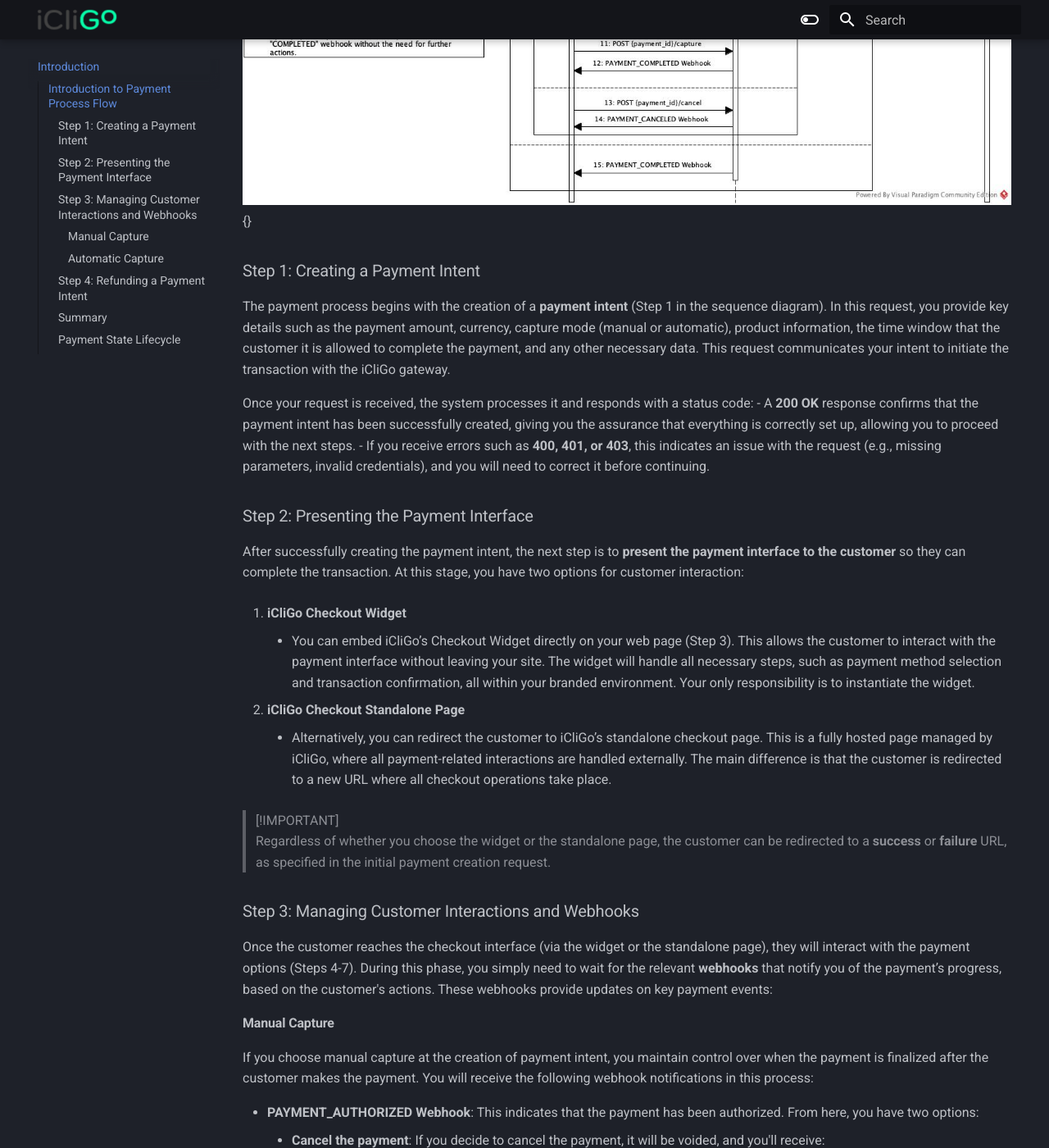
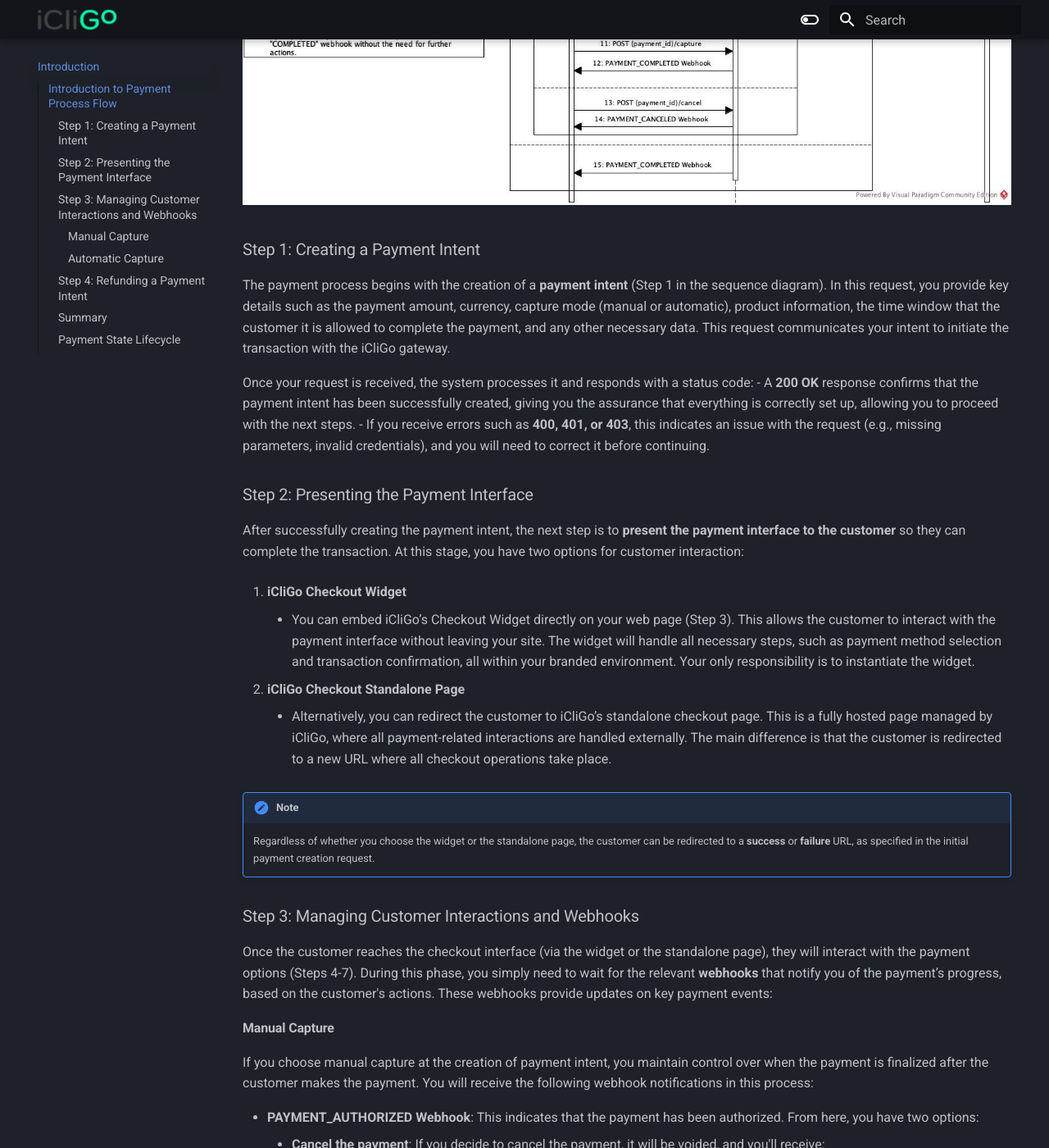
Before and after one commit to icligo/documentation, an MkDocs documentation site: the page built from docs/intro.md, in a window 1280 px wide and 1400 px high, scrolled down 767 px. Shown: the whole window at 82% size. Built offline with MkDocs 1.6.1 and Material for MkDocs 9.7.7, drawn with Linux system fonts in a browser that asks for light colours.

Commit message:
fix note

```diff
--- a/docs/intro.md
+++ b/docs/intro.md
@@ -4,7 +4,7 @@
 
 The diagram bellow represents the high-level **sequence diagram** of the payment's flow.
 
-![](assets/seq-diagram.jpg){}
+![](assets/seq-diagram.jpg)
 
 ### Step 1: Creating a Payment Intent
 
@@ -24,8 +24,9 @@
 2. **iCliGo Checkout Standalone Page**
     - Alternatively, you can redirect the customer to iCliGo’s standalone checkout page. This is a fully hosted page managed by iCliGo, where all payment-related interactions are handled externally. The main difference is that the customer is redirected to a new URL where all checkout operations take place.
 
->[!IMPORTANT]
-> Regardless of whether you choose the widget or the standalone page, the customer can be redirected to a **success** or **failure** URL, as specified in the initial payment creation request.
+!!! note
+
+    Regardless of whether you choose the widget or the standalone page, the customer can be redirected to a **success** or **failure** URL, as specified in the initial payment creation request.
 
 ### Step 3: Managing Customer Interactions and Webhooks
 
@@ -61,7 +62,7 @@
 
 The **state machine diagram** below provides a clear view of the possible states a payment can assume in their lifecycle.
 
-![](assets/state-diagram.jpg){}
+![](assets/state-diagram.jpg)
 
 After initiating the payment, it enters the `CREATED` state. At this point, you can force a cancellation, which will move the payment to the `CANCELED` state, ending its lifecycle.
 
```
